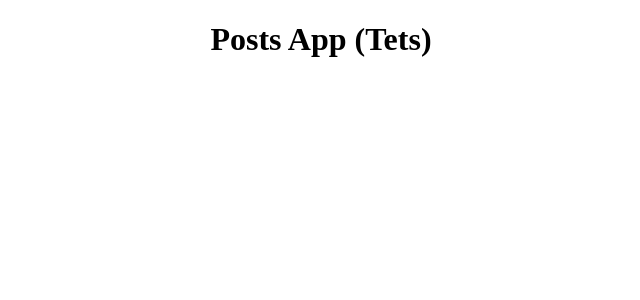
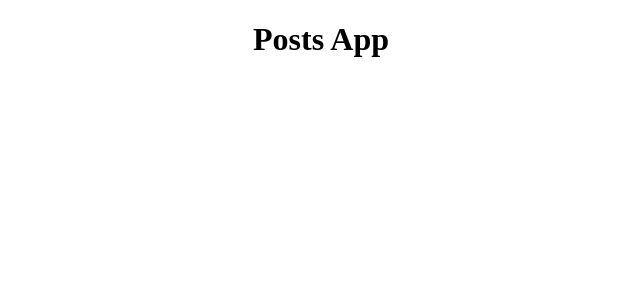
Before and after one commit to juandealba/posts-app, an Angular app: page / in a window 1280 px wide. Shown: the top 300 px of the page, without its empty margins (319-959 px from the left). Built offline with nearby package versions, Linux system fonts and the light colour scheme.

Commit message:
test commit number

```diff
--- a/src/app/app.component.html
+++ b/src/app/app.component.html
@@ -1,6 +1,6 @@
 <!--The content below is only a placeholder and can be replaced.-->
 <div style="text-align:center">
   <h1>
-    Posts App (Tets)
+    Posts App
   </h1>
 </div>
```
Also changed, not shown: 1 other file (tests, documents, lock files or other folders).
